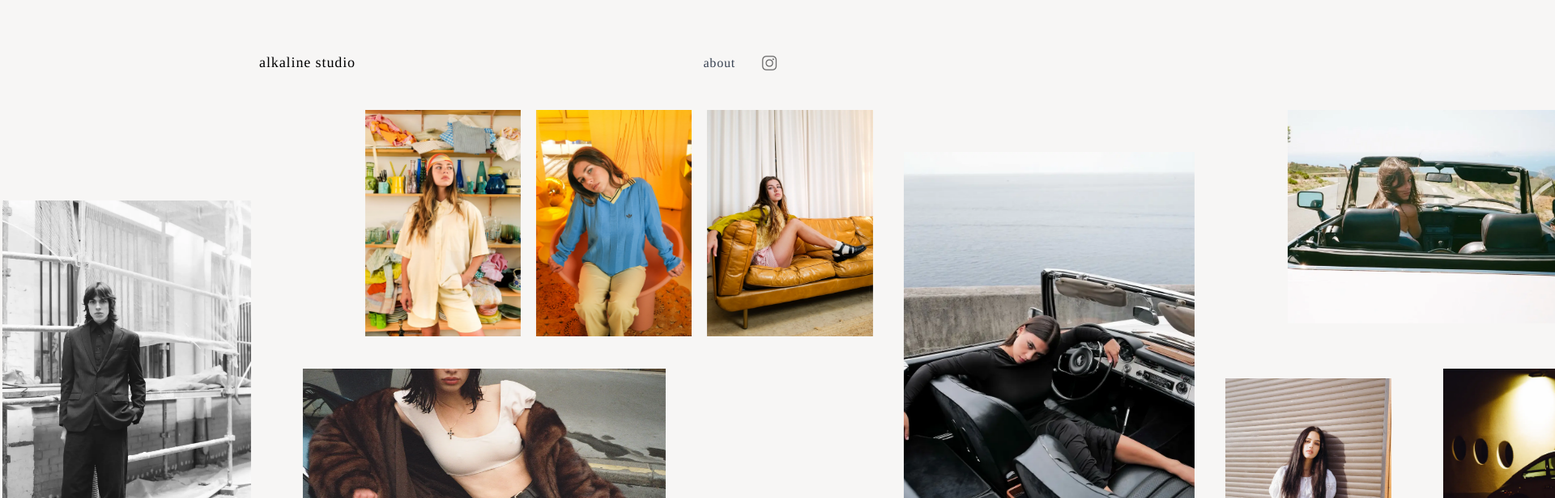
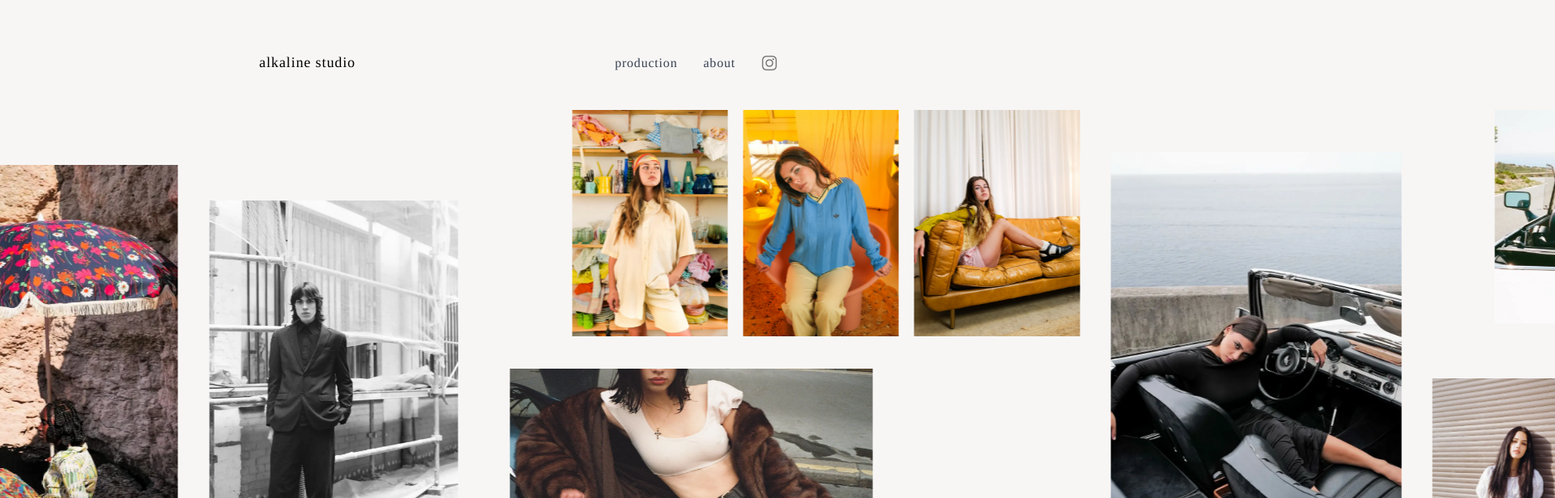
Before and after one commit to matteoSonniez/alkaline-studio, a Next.js app: page / in a window 1280 px wide. Shown: the top 616 px of the page at 81% size, 1920 px wide, since content can reach past the window. Built offline with nearby package versions, Linux system fonts and the light colour scheme.

Commit message:
lien page production

```diff
--- a/src/components/Header/index.js
+++ b/src/components/Header/index.js
@@ -23,9 +23,9 @@ const Header = ({ navigatAnime, isDown }) => {
         {/* <button onClick={() => navigatAnime({ path: "/" })}>
           photography
         </button> */}
-        {/* <button onClick={() => navigatAnime({ path: "/production" })}>
+        <button onClick={() => navigatAnime({ path: "/production" })}>
           production
-        </button> */}
+        </button>
         <button onClick={() => navigatAnime({ path: "/contact" })}>
           about
         </button>
--- a/src/components/HeaderMobile/index.js
+++ b/src/components/HeaderMobile/index.js
@@ -76,9 +76,9 @@ const Index = ({navigatAnime}) => {
           <span>photos</span>
         </Link> */}
 
-        {/* <Link href="/production">
+        <Link href="/production">
           <span>production</span>
-        </Link> */}
+        </Link>
         <Link href="/contact">
           <span>about</span>
         </Link>
```
